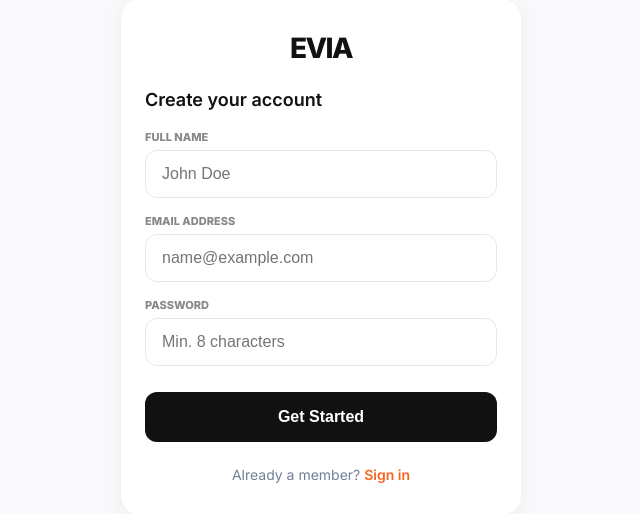
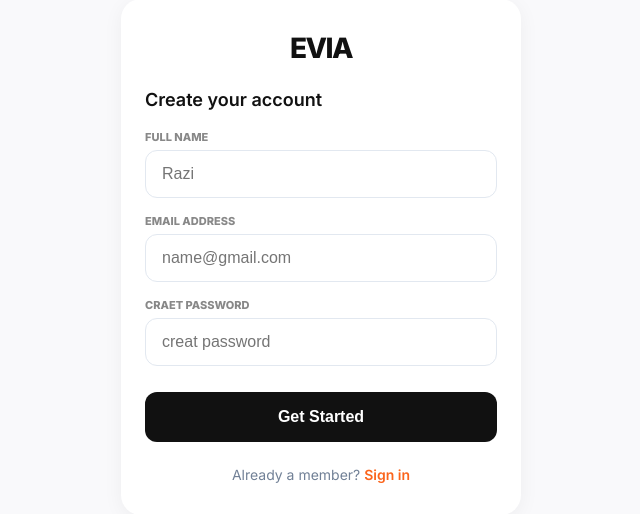
Before and after one commit to gmkarshad45-design/evia-shop, a Flask app: page /signup in a window 1280 px wide. Shown: the part 163-677 px from the top of the page, without its empty margins (319-959 px from the left). Run offline with Flask 3, Linux system fonts and the light colour scheme.

Commit message:
Update signup.html

```diff
--- a/templates/signup.html
+++ b/templates/signup.html
@@ -137,17 +137,17 @@
         <form method="POST">
             <div class="input-group">
                 <label>Full Name</label>
-                <input type="text" name="full_name" placeholder="John Doe" required>
+                <input type="text" name="full_name" placeholder="Razi" required>
             </div>
 
             <div class="input-group">
                 <label>Email Address</label>
-                <input type="email" name="email" placeholder="name@example.com" required>
+                <input type="email" name="email" placeholder="name@gmail.com" required>
             </div>
 
             <div class="input-group">
-                <label>Password</label>
-                <input type="password" name="password" placeholder="Min. 8 characters" required>
+                <label>Craet Password</label>
+                <input type="password" name="password" placeholder="creat password" required>
             </div>
 
             <button type="submit" class="btn">Get Started</button>
```
